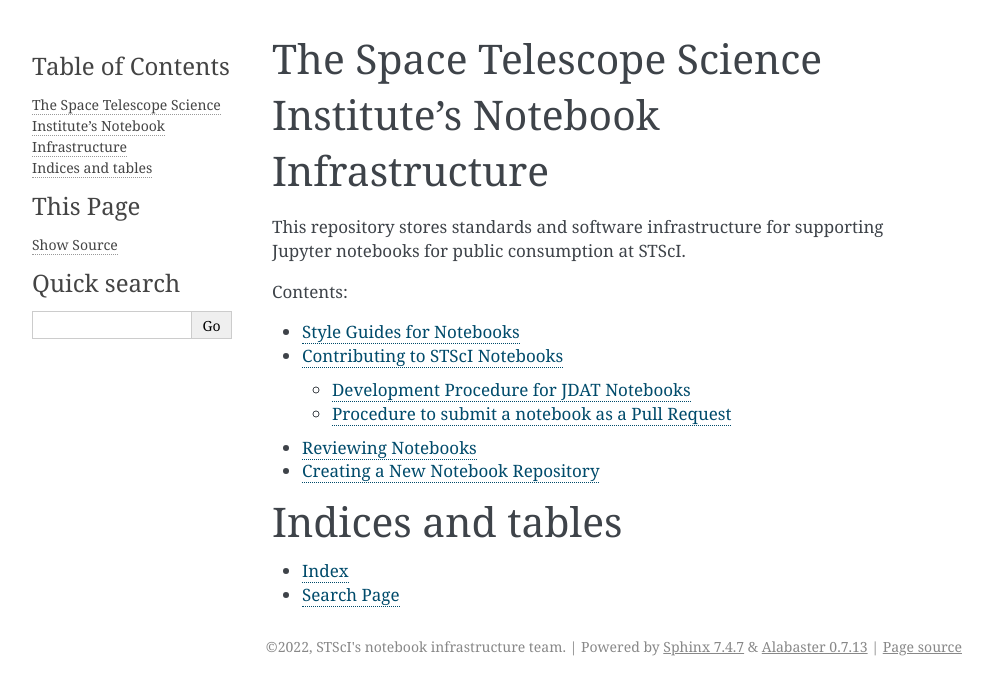
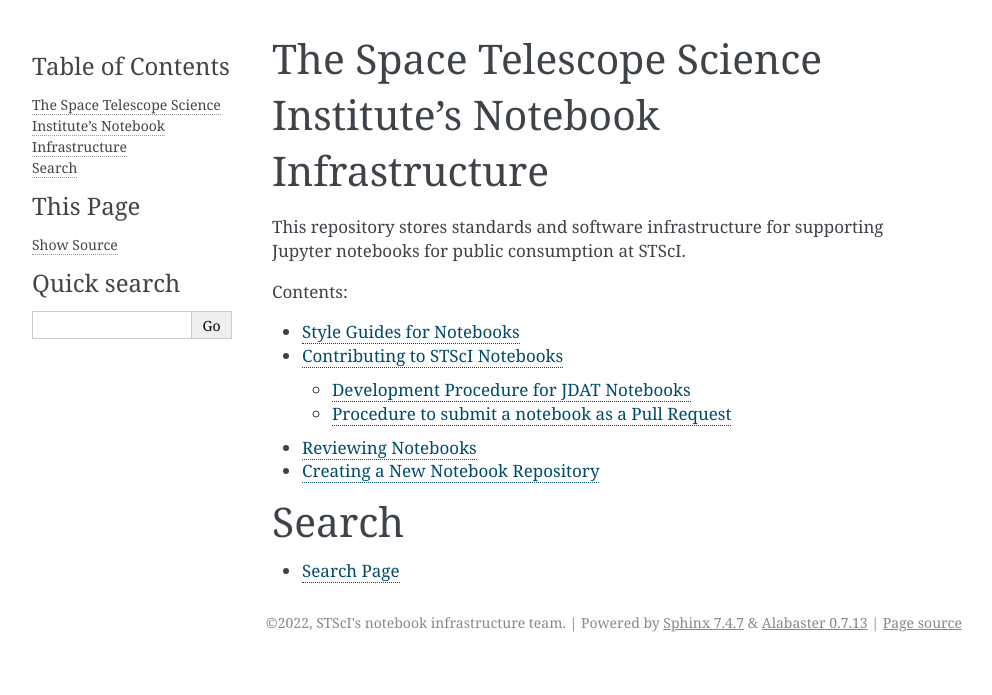
Before and after one commit to spacetelescope/notebook-infrastructure, a Sphinx documentation site: the page built from docs/index.rst, in a window 1280 px wide. Shown: the top 695 px of the page, without its empty margins (148-1140 px from the left). Built offline with Sphinx 7.4.7, drawn with Linux system fonts in a browser that asks for light colours; some of the changed lines change nothing that is shown.

Commit message:
minor tweaks

```diff
--- a/docs/conf.py
+++ b/docs/conf.py
@@ -28,5 +28,14 @@
 
 html_theme_options = {
     'logo': 'stsci_pri_combo_mark_white_bkgd.png',
+    'github_user': 'spacetelescope',
+    'github_repo': 'notebook-infrastructure',
 }
 html_favicon = '_static/stsci_favicon.ico'
+
+html_context = {
+  'display_github': True,
+  'github_user': 'spacetelescope',
+  'github_repo': 'notebook-infrastructure',
+  'github_version': 'main',
+}
--- a/docs/index.rst
+++ b/docs/index.rst
@@ -15,12 +15,17 @@
 
 
 
-Indices and tables
-==================
+Search
+======
 
-* :ref:`genindex`
 * :ref:`search`
 
 ..
-  Put this index back in if we end up with any Python functions that need documenting
+  Put this index instead of "search" if we end up with any Python functions that need documenting
+
+  Indices and tables
+  ==================
+
   * :ref:`modindex`
+  * :ref:`genindex`
+  * :ref:`search`
```
